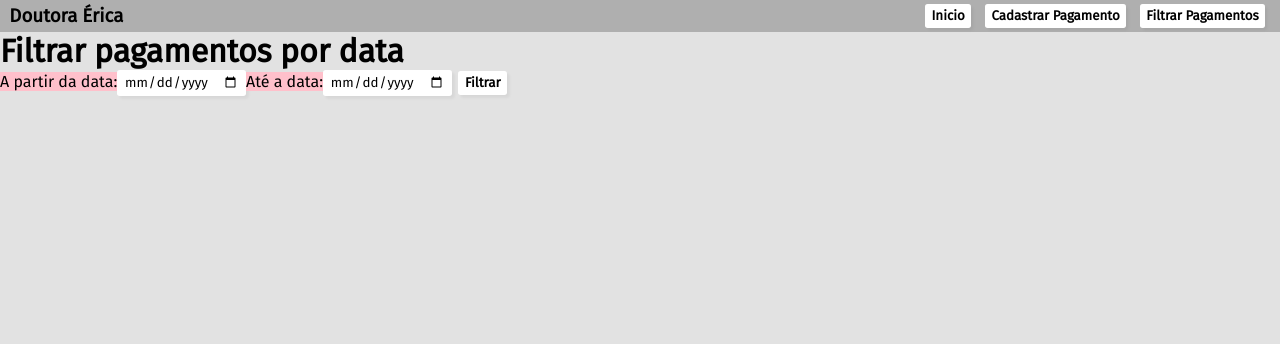
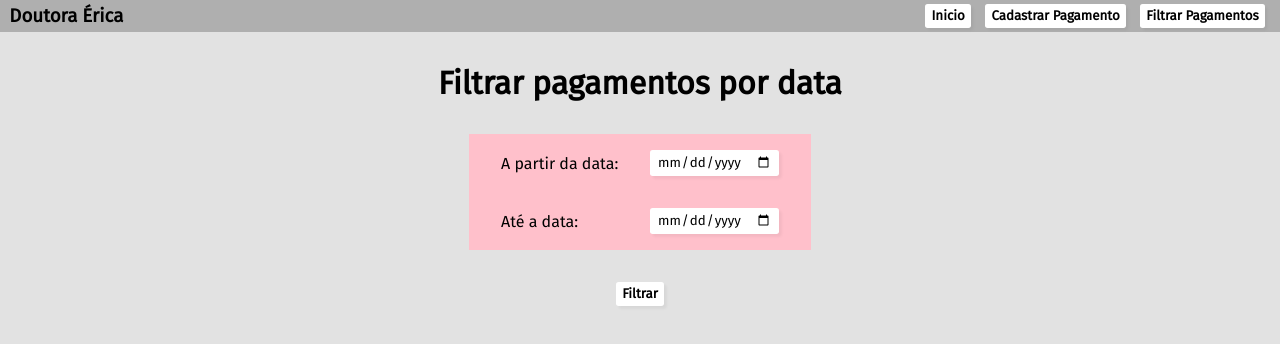
Before and after one commit to VHBS/dentista_teste_tecnico, a React (Create React App) app in the folder frontend/: page /filtrar-pagamento in a window 1280 px wide. Shown: the top 344 px of the page. Built offline with nearby package versions, Linux system fonts and the light colour scheme; no server answers.

Commit message:
style: estilizando pagina de filtrar pagamento por data

```diff
--- a/frontend/src/pages/FiltrarPagamentoPorData.tsx
+++ b/frontend/src/pages/FiltrarPagamentoPorData.tsx
@@ -3,6 +3,7 @@ import { useState } from 'react';
 import { TypePagamentoCadastrado } from '../@types/pagamento';
 import Pagamentos from '../components/Pagamentos';
 import { Button, Input, Label } from '../styles/componentesGenericos';
+import { FormularioCadastrarPagamentoContainer } from '../styles/components/FormularioCadastrarPagamentoContainer';
 import { requisicaoFiltrarPagamentosPorData } from '../utils/axios';
 import valorDoTotal from '../utils/calculaValorTotal';
 
@@ -53,7 +54,7 @@ export default function FiltrarPagamentoPorData() {
   const valorDoTratamento = valorDoTotal(pagamentosFiltrados);
 
   return (
-    <div>
+    <FormularioCadastrarPagamentoContainer>
       <h1>Filtrar pagamentos por data</h1>
 
       <form>
@@ -75,10 +76,10 @@ export default function FiltrarPagamentoPorData() {
             value={dataFinal}
           />
         </Label>
-        <Button type="button" onClick={confirmarFiltroPorDatas}>
-          Filtrar
-        </Button>
       </form>
+      <Button type="button" onClick={confirmarFiltroPorDatas}>
+        Filtrar
+      </Button>
       {mostrarAviso && <h3>Preencha os campos corretamente</h3>}
       {pagamentosFiltrados.length > 0 && (
         <>
@@ -94,6 +95,6 @@ export default function FiltrarPagamentoPorData() {
           />
         </>
       )}
-    </div>
+    </FormularioCadastrarPagamentoContainer>
   );
 }
```
